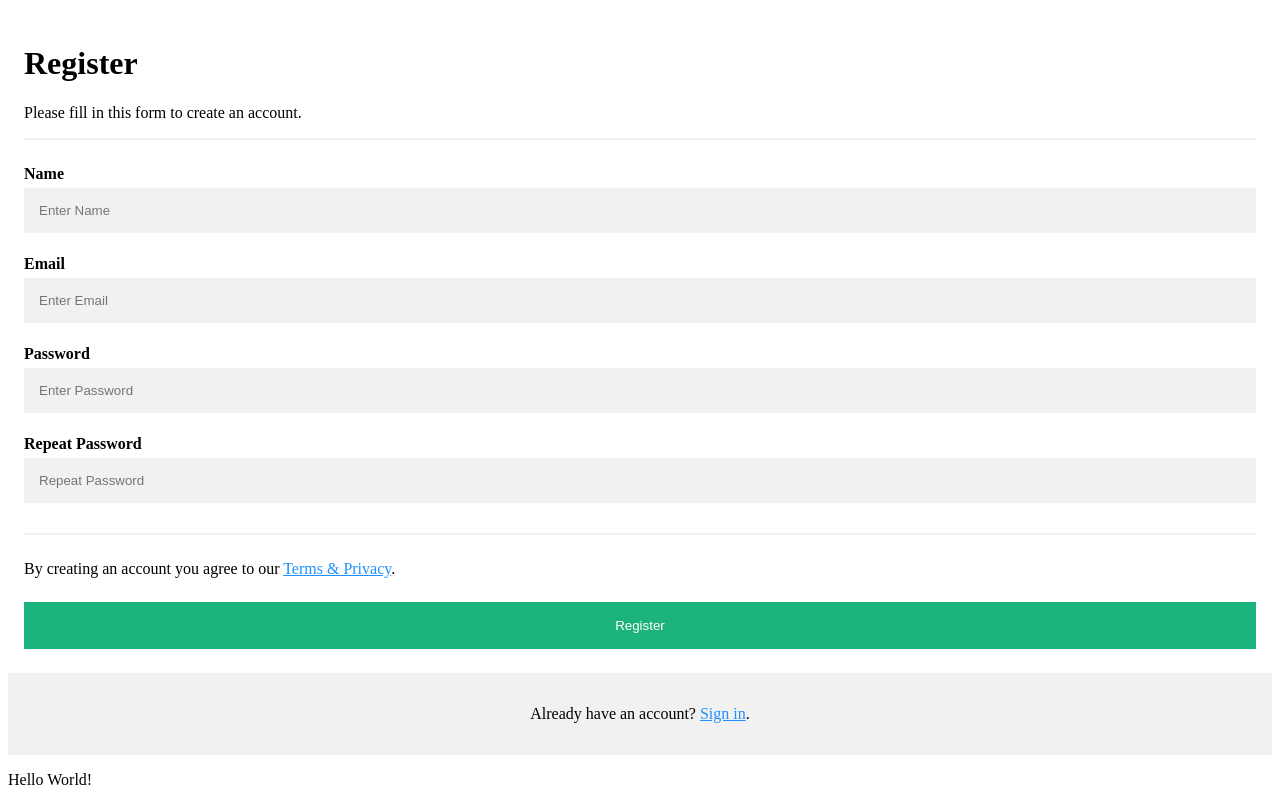
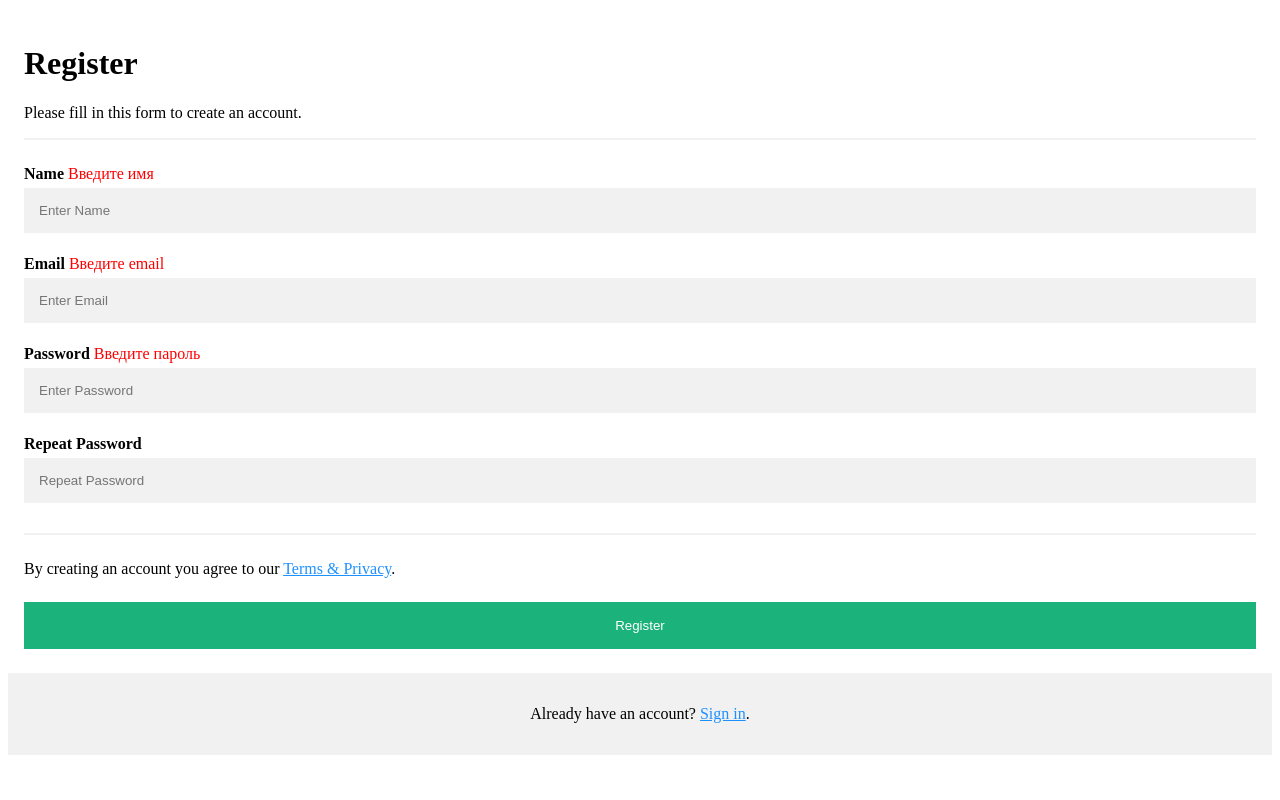
Before and after one commit to OlegYap/online-shop, a PHP site: page / in a window 1280 px wide. Run offline with PHP 8.4, Linux system fonts and the light colour scheme; some libraries are stand-ins or nearby versions.

Commit message:
Выдача и обработка теперь в одном файле

```diff
--- a/app/public/index.php
+++ b/app/public/index.php
@@ -1,3 +1,70 @@
+<?php
+
+
+
+function validate(array $data)
+{
+    $errors = [];
+    if (isset($data['name']))
+    {
+        $name = $data['name'];
+        if (strlen($name) < 2) {
+            $errors['name'] = 'Имя должно содержать больше двух букв';
+        }
+    } else {
+        $errors['name'] = 'Введите имя';
+    }
+
+    if (isset($data['email']))
+    {
+        $email = $data['email'];
+        if (strlen($email) < 4) {
+            $errors['email'] = 'Электронная почта должна содержать больше 4 символов';
+        } elseif (!strpos($email,'@')) {
+            $errors['email'] = 'Некорректный формат почты';
+        }
+    } else {
+        $errors['email'] = 'Введите email';
+    }
+
+    if (isset($data['psw-repeat'])) {
+        $password = $data['psw'];
+        $passwordR = $data['psw-repeat'];
+        if ($password !== $passwordR) {
+            $errors['psw'] = 'Пароль должен содержать больше 6 символов';
+        }
+    } else {
+        $errors['psw'] = 'Введите пароль';
+    }
+
+    return $errors;
+}
+
+$errors = validate($_POST);
+
+
+if (empty($errors))
+{
+    $name = $_POST['name'];
+    $email = $_POST['email'];
+    $password = $_POST['psw'];
+
+
+    $pdo = new PDO("pgsql:host=db;dbname=postgres","dbuser","dbpwd");
+
+    $stmt = $pdo->prepare("INSERT INTO users (name, email, password) VALUES (:name, :email, :password)");
+    $stmt->execute(['name' => $name,  'email' => $email, 'password' => $password]);
+
+    $stmt = $pdo->prepare('SELECT * FROM users');
+    $stmt->execute();
+    $data= $stmt ->fetchAll();
+
+    print_r($data);
+}
+?>
+
+
+
 <form action="register_handler.php" method="POST" >
     <div class="container">
         <h1>Register</h1>
@@ -5,15 +72,27 @@
         <hr>
 
         <label for="name"><b>Name</b></label>
+        <?php if (isset($errors['name'])): ?>
+            <label style="color: red"v><?php echo $errors['name'];?></label>
+        <?php endif; ?>
         <input type="text" placeholder="Enter Name" name="name" id="name" required>
 
         <label for="email"><b>Email</b></label>
+        <?php if (isset($errors['email'])): ?>
+            <label style="color: red"><?php echo $errors['email'];?></label>
+        <?php endif; ?>
         <input type="text" placeholder="Enter Email" name="email" id="email" required>
 
         <label for="psw"><b>Password</b></label>
+        <?php if (isset($errors['psw'])): ?>
+            <label style="color: red"><?php echo $errors['psw']; ?></label>
+        <?php endif; ?>
         <input type="password" placeholder="Enter Password" name="psw" id="psw" required>
 
         <label for="psw-repeat"><b>Repeat Password</b></label>
+        <?php if (isset($errors['psw-repeat'])): ?>
+            <label style="color: red"><?php echo $errors['psw-repeat'];?></label>
+        <?php endif; ?>
         <input type="password" placeholder="Repeat Password" name="psw-repeat" id="psw-repeat" required>
         <hr>
 
@@ -82,6 +161,3 @@
         text-align: center;
     }
 </style>
-
-<?php
-echo "Hello World!";
```
Also changed, not shown: app/public/register_handler.php (deleted, +0 -54 lines).
